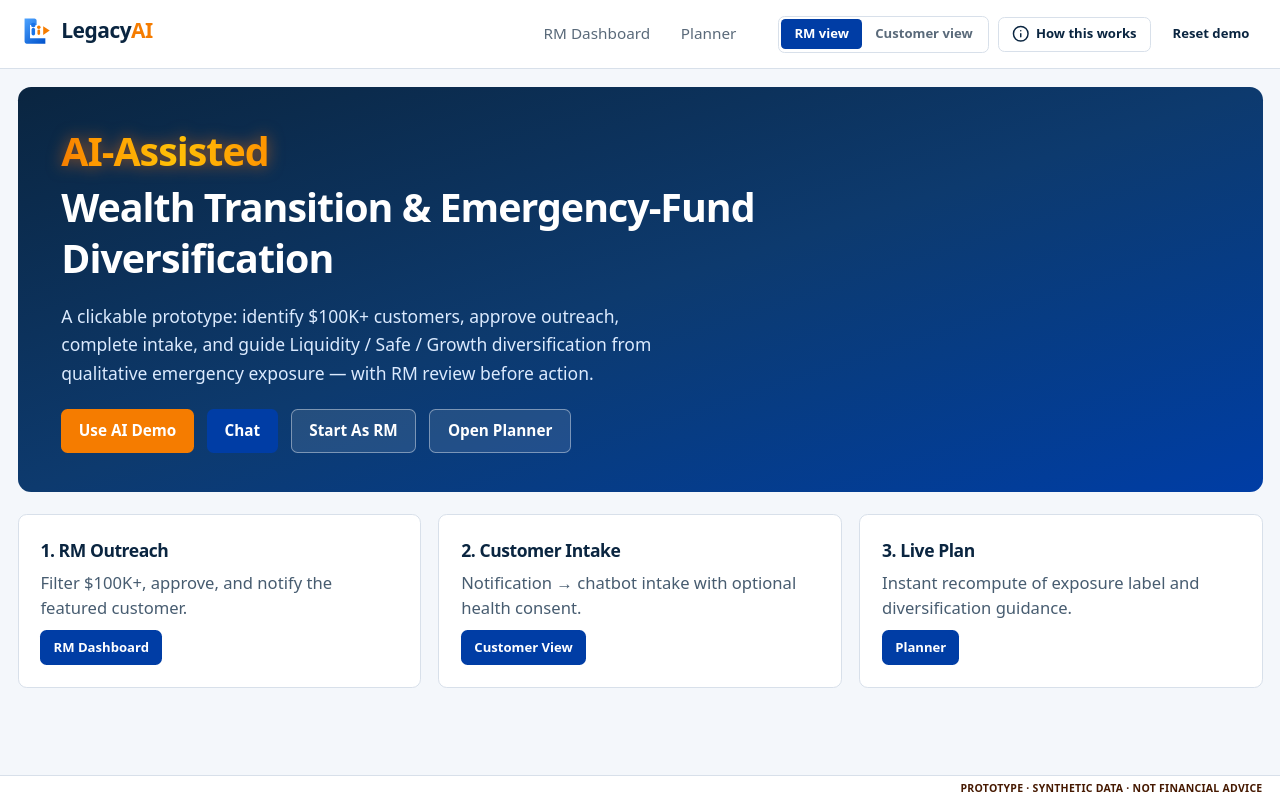
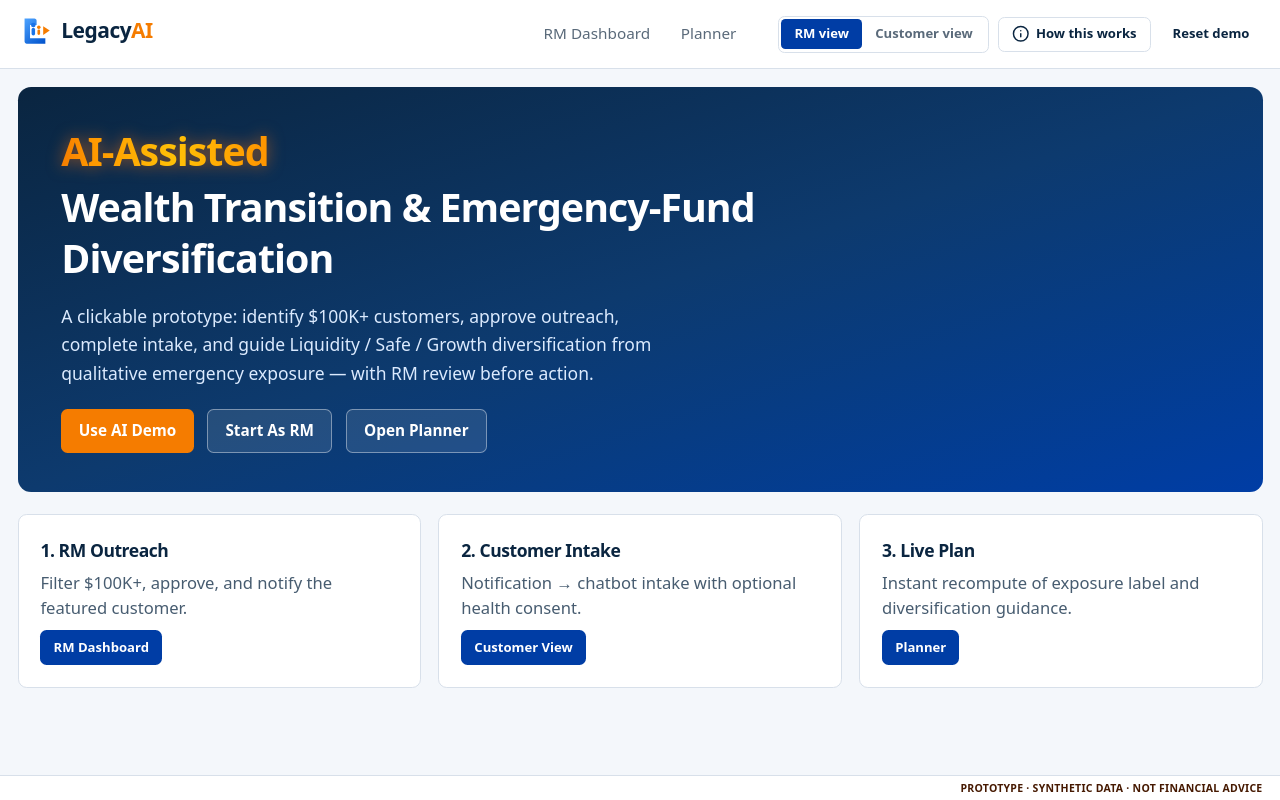
Before and after one commit to Prosper-Mapepa/LegacyAI, a Next.js app: page / in a window 1280 px wide. Built offline with nearby package versions, Linux system fonts and the light colour scheme.

Commit message:
first commit

```diff
--- a/src/app/page.tsx
+++ b/src/app/page.tsx
@@ -26,13 +26,6 @@ export default function HomePage() {
         <div className="mt-4 flex flex-col gap-2.5 sm:mt-5 sm:flex-row sm:flex-wrap sm:gap-3">
           <Button asChild className="w-full sm:w-auto">
             <Link href="/customer">Use AI Demo</Link>
-          </Button>
-          <Button
-            asChild
-            variant="secondary"
-            className="w-full sm:w-auto"
-          >
-            <Link href="/customer/chat">Chat</Link>
           </Button>
           <Button
             asChild
```
